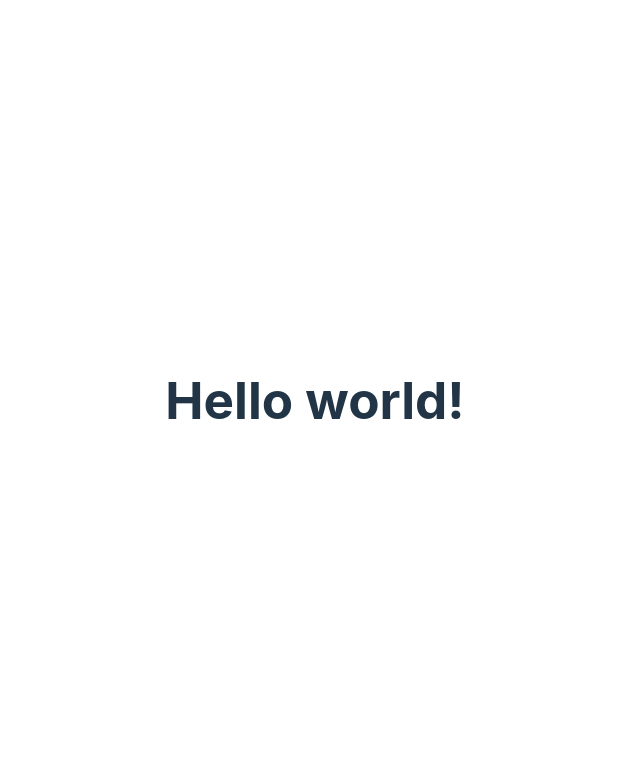
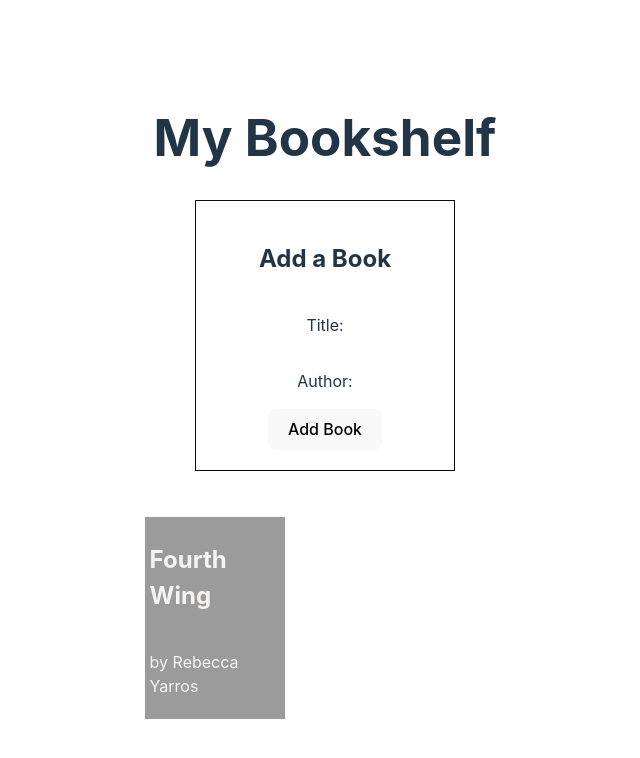
Before and after one commit to zwleileen/controlled-forms-in-react-lab, a React (Vite) app: page / in a window 1280 px wide. Shown: the top 758 px of the page, without its empty margins (325-965 px from the left). Built offline with nearby package versions, Linux system fonts and the light colour scheme.

Commit message:
feat: added initial css

```diff
--- a/src/App.jsx
+++ b/src/App.jsx
@@ -1,7 +1,27 @@
 // src/App.jsx
 
 const App = () => {
-  return <h1>Hello world!</h1>;
-};
+
+  return(
+    <>
+  <div className="bookshelfDiv">
+    <h1>My Bookshelf</h1>
+
+    <form className="formDiv">
+      <h2>Add a Book</h2>
+      <p>Title: </p>
+      <p>Author: </p>
+      <button>Add Book</button>
+    </form>
+  </div>
+
+  <div className="bookCardsDiv">
+      <ul className="bookCard">
+      <h2>Fourth Wing</h2>
+      <p>by Rebecca Yarros</p>
+      </ul>
+  </div>
+  </>
+)};
 
 export default App;
--- a/src/index.css
+++ b/src/index.css
@@ -68,7 +68,7 @@ input {
 
 .bookshelfDiv {
   padding: 10px;
-  width: 80%;
+  width: 100%;
   display: flex;
   flex-direction: column;
   justify-content: center;
@@ -77,7 +77,7 @@ input {
 
 .formDiv {
   width: 60%;
-  border: 1px solid white;
+  border: 1px solid rgb(10, 9, 9);
   display: flex;
   flex-direction: column;
   align-items: center;
@@ -98,12 +98,12 @@ input {
   align-items: center;
   justify-content: center;
   flex-direction: column;
-  border: 1px solid white;
+  border: 1px solid rgb(249, 249, 249);
   padding: 5px;
   width: 40%;
   margin: 15px 10px;
   background-color: rgb(155, 155, 155);
-  color: black;
+  color: rgb(246, 243, 243);
 }
 
 
```
